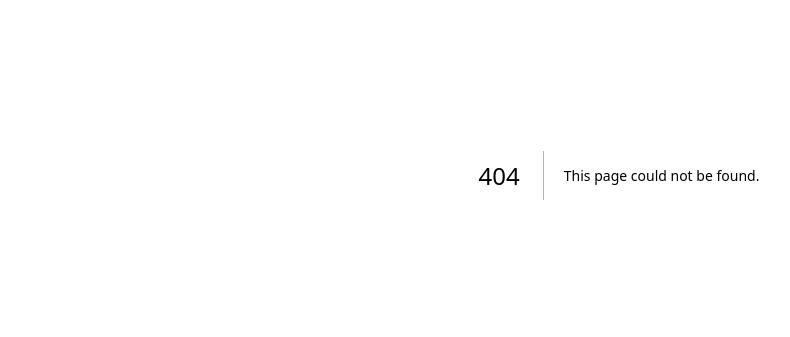
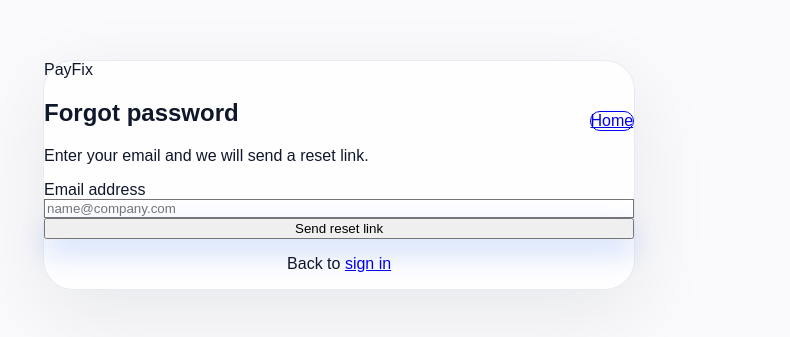
Before and after one commit to cdalokkr/payfix-auth-v2, a Next.js app: page /forgot-password in a window 1280 px wide. Before the commit this address had no page. Shown: the part 225-562 px from the top of the page, without its empty margins (21-811 px from the left). Built offline with nearby package versions, Linux system fonts and the light colour scheme.

Commit message:
feat: add forgot password page

```diff
--- /dev/null
+++ b/app/forgot-password/page.tsx
@@ -0,0 +1,30 @@
+import Link from 'next/link';
+import { AuthShell } from '@/components/auth/auth-shell';
+import { Button } from '@/components/ui/button';
+import { Input } from '@/components/ui/input';
+
+export default function ForgotPasswordPage() {
+  return (
+    <AuthShell title="Forgot password" subtitle="Enter your email and we will send a reset link.">
+      <form className="flex flex-col gap-5">
+        <div className="space-y-2">
+          <label className="text-sm font-medium text-slate-700" htmlFor="email">
+            Email address
+          </label>
+          <Input id="email" type="email" placeholder="name@company.com" />
+        </div>
+
+        <Button type="submit" className="w-full">
+          Send reset link
+        </Button>
+
+        <p className="text-center text-sm text-slate-600">
+          Back to{' '}
+          <Link href="/login" className="font-semibold text-blue-600 hover:text-blue-700">
+            sign in
+          </Link>
+        </p>
+      </form>
+    </AuthShell>
+  );
+}
```
